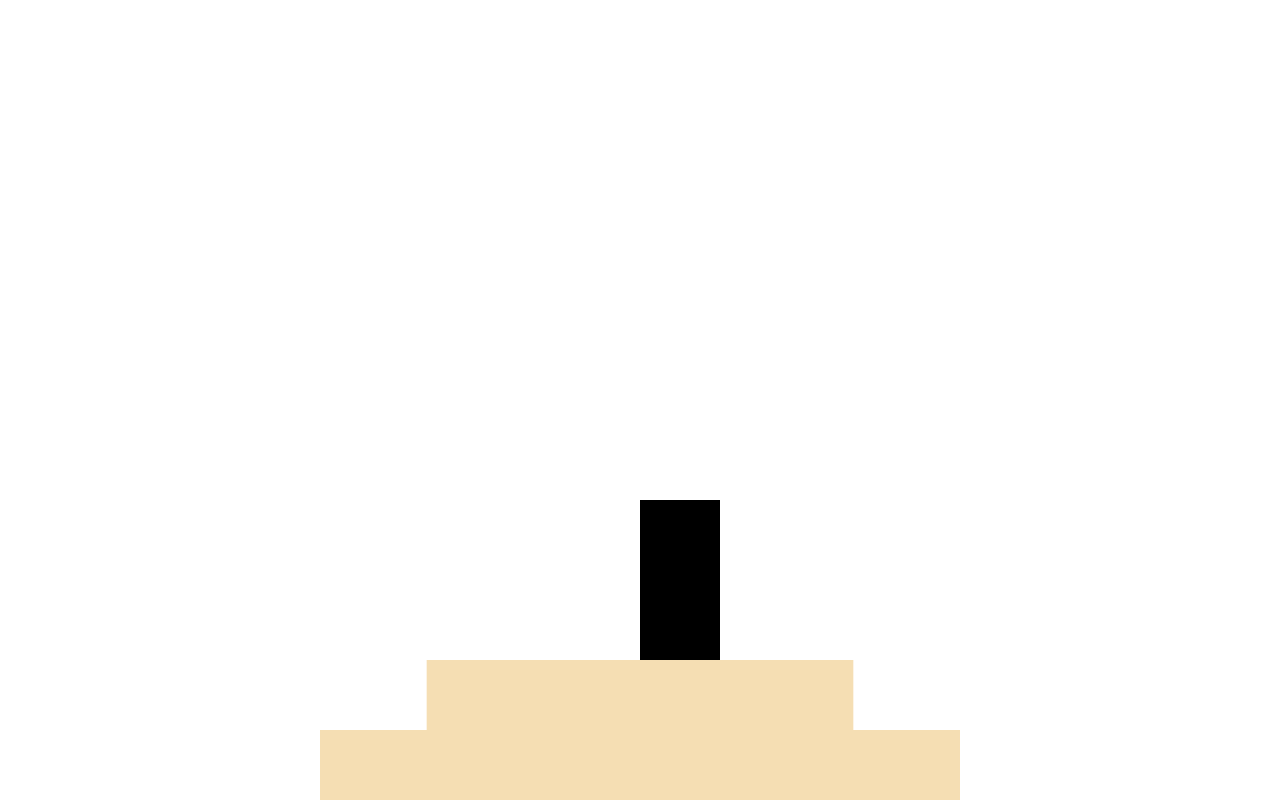
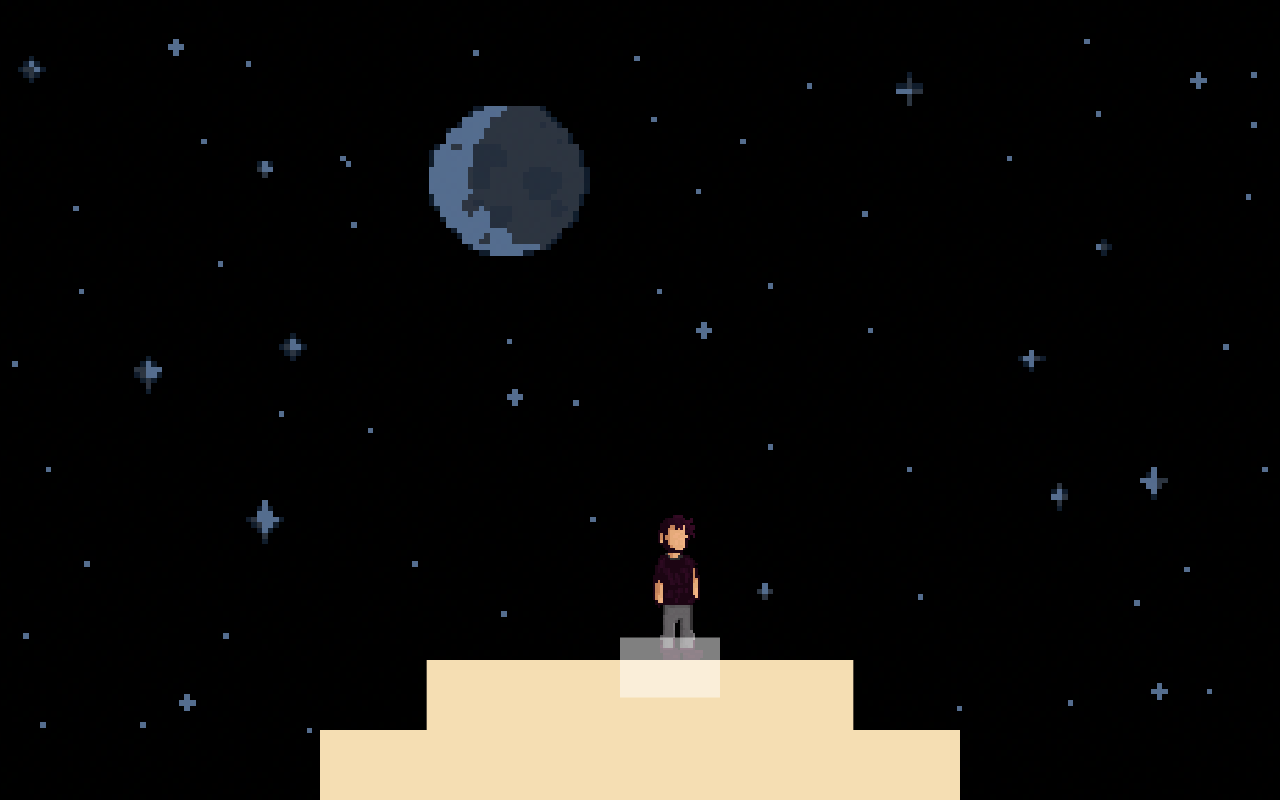
Before and after one commit to SPRsosso/The_Absent_Witness, a plain HTML site: page index.html in a window 1280 px wide. Drawn offline with Linux system fonts and the light colour scheme.

Commit message:
something

```diff
--- a/css/style.css
+++ b/css/style.css
@@ -11,3 +11,10 @@
 body {
     overflow: hidden;
 }
+
+canvas {
+    background-repeat: no-repeat;
+    background-position: center;
+    background-size: cover;
+    image-rendering: pixelated;
+}
--- a/index.html
+++ b/index.html
@@ -7,7 +7,8 @@
     <title>The Absent Witness</title>
 
     <!-- JS Files -->
-    <script defer src="./js/predefined_variables.js"></script>
+    <script defer src="./js/predefined/predefined_variables.js"></script>
+    <script defer src="./js/predefined/predefined_functions.js"></script>
     <script defer src="./js/events.js"></script>
     <script defer src="./js/classes/vertex.js"></script>
     <script defer src="./js/classes/game_object.js"></script>
--- a/js/classes/game_object.js
+++ b/js/classes/game_object.js
@@ -8,7 +8,7 @@ class GameObject {
     }
 
     render() {
+        this.draw();
         this.update();
-        this.draw();
     }
 }
--- a/js/classes/interactable_object.js
+++ b/js/classes/interactable_object.js
@@ -1,22 +1,47 @@
 class InteractableObject extends GameObject {
-    constructor(x, y, width, heigth, image, interaction) {
+    #interactionShowTimeAfterCounter;
+    #interactionShowTimeAfter;
+    #interactionRadius;
+    constructor(x, y, width, height, image, interaction) {
         super();
-        this.x = x;
-        this.y = y;
+        this.pos = new Vertex(x, y);
         this.width = width;
-        this.heigth = heigth;
+        this.height = height;
         this.image = image;
         this.interaction = interaction;
+
+        this.#interactionShowTimeAfter = 3000; // in ms
+        this.#interactionShowTimeAfterCounter = 0;
+        this.#interactionRadius = 50;
+
+        this.interactableView = {
+            width: 100,
+            height: 60,
+        }
     }
 
     update() {
+        const centerX = this.pos.x + this.width / 2;
+        const centerY = this.pos.y + this.height / 2;
+        const radius = this.#interactionRadius;
 
+        if (rectCircleColl({ pos: new Vertex(centerX, centerY ), radius }, player)) {
+            if (this.#interactionShowTimeAfterCounter >= this.#interactionShowTimeAfter) {
+                c.beginPath();
+                c.fillStyle = "rgba(255, 255, 255, 0.5)";
+                c.fillRect(centerX - this.interactableView.width / 2, centerY - this.interactableView.height / 2, this.interactableView.width, this.interactableView.height);
+            }
+
+            this.#interactionShowTimeAfterCounter += fps;
+        } else {
+            this.#interactionShowTimeAfterCounter = 0;
+        }
     }
 
     draw() {
         const img = new Image();
         img.src = "./imgs/" + this.image;
 
-        c.drawImage(img, this.x, this.y);
+        c.drawImage(img, this.pos.x, this.pos.y, this.width, this.height);
     }
 }
--- a/js/classes/player.js
+++ b/js/classes/player.js
@@ -1,12 +1,23 @@
 class Player extends GameObject {
-    static movementSpeed = 2;
+    static movementSpeed = 1.5;
 
-    constructor(x, y) {
+    #currentFrame;
+    #canAnimate;
+    #animationTime;
+    constructor(x, y, width) {
         super();
 
         this.pos = new Vertex(x, y);
-        this.width = 80;
+        this.width = width;
         this.height = 2 * this.width;
+
+        this.#animationTime = 0;
+        this.#currentFrame = 0;
+        this.#canAnimate = true;
+
+        this.direction = "right";
+        this.img = new Image();
+        this.changeAnimation("person_idle", 1000);
 
         this.v = new Vertex(0, 0);
     }
@@ -24,8 +35,6 @@ class Player extends GameObject {
             this.v.y += gravity;
         }
 
-
-
         this.walk();
 
         this.pos.x += this.v.x;
@@ -33,9 +42,28 @@ class Player extends GameObject {
     }
 
     draw() {
-        c.beginPath();
-        c.fillStyle = "black";
-        c.fillRect(this.pos.x, this.pos.y, this.width, this.height);
+        const personWidth = 32;
+        const animationFrames = Math.floor(this.img.width / personWidth);
+
+        c.drawImage(this.img, this.#currentFrame * personWidth, 0, personWidth, this.img.height, this.pos.x, this.pos.y, this.width, this.height);
+
+        if (!this.#canAnimate) return;
+
+        this.#currentFrame = ++this.#currentFrame % animationFrames;
+
+        this.#canAnimate = false;
+        setTimeout(() => {
+            this.#canAnimate = true;
+        }, this.#animationTime);
+    }
+
+    changeAnimation(src, frameTime, changeFrame = true) {
+        this.img.src = `./imgs/${src}_${this.direction}.png`;
+
+        if (changeFrame)
+            this.#currentFrame = 0;
+
+        this.#animationTime = frameTime;
     }
 
     walk() {
--- a/js/events.js
+++ b/js/events.js
@@ -1,19 +1,38 @@
 addEventListener("keydown", e => {
     if (e.keyCode === 65 || e.keyCode === 37) {
+        player.direction = "left";
+    }
+
+    if (e.keyCode === 68 || e.keyCode === 39) {
+        player.direction = "right";
+    }
+
+    if (keyPresses.length === 0 && (e.keyCode === 68 || e.keyCode === 39 || e.keyCode === 65 || e.keyCode === 37))
+        player.changeAnimation("person_walking", 200);
+
+    if (e.keyCode === 65 || e.keyCode === 37) {
         keyPresses.push(KEYS.LEFT);
+        changePlayerDirection("person_walking");
     }
 
     if (e.keyCode === 68 || e.keyCode === 39) {
         keyPresses.push(KEYS.RIGHT);
+        changePlayerDirection("person_walking");
     }
 });
 
 addEventListener("keyup", e => {
     if (e.keyCode === 65 || e.keyCode === 37) {
         keyPresses = keyPresses.filter(key => key !== KEYS.LEFT);
+        changePlayerDirection("person_walking");
     }
 
     if (e.keyCode === 68 || e.keyCode === 39) {
         keyPresses = keyPresses.filter(key => key !== KEYS.RIGHT);
+        changePlayerDirection("person_walking");
+    }
+
+    if (keyPresses.length === 0 && (e.keyCode === 68 || e.keyCode === 39 || e.keyCode === 65 || e.keyCode === 37)) {
+        player.changeAnimation("person_idle", 1000);
     }
 });
--- a/js/main.js
+++ b/js/main.js
@@ -1,19 +1,26 @@
-const player = new Player(canvas.width / 2, canvas.height / 2);
+const player = new Player(canvas.width / 2, canvas.height / 2, 80);
 const walkPaths = [
     new WalkPath(innerWidth / 2 - innerWidth / 4, innerHeight - 70, innerWidth / 2, 70),
     new WalkPath(innerWidth / 2 - innerWidth / 6, innerHeight - 70 - 70, innerWidth / 3, 70),
 ];
 
 const interactableObjects = [
-    new InteractableObject(innerWidth / 2, innerHeight - 140, 80, 40, "footprint_floor.png", () => {}),
+    new InteractableObject(innerWidth / 2, innerHeight - 140, 60, 15, "footprint_floor.png", () => {}),
 ]
 
 const gameInterval = setInterval(() => {
     canvas.clear();
+
+    const image = new Image();
+    image.src = "./imgs/building_1.png";
+    const imageSize = 700;
+
+    c.drawImage(image, 0, canvas.height - imageSize, imageSize, imageSize);
 
     player.render();
 
     walkPaths.forEach(path => path.render());
 
     interactableObjects.forEach(obj => obj.render());
+
 }, fps);
--- /dev/null
+++ b/js/predefined/predefined_functions.js
@@ -0,0 +1,31 @@
+function rectCircleColl(circle,rect){
+    var distX = Math.abs(circle.pos.x - rect.pos.x - rect.width/2);
+    var distY = Math.abs(circle.pos.y - rect.pos.y - rect.height/2);
+
+    if (distX > (rect.width/2 + circle.radius)) { return false; }
+    if (distY > (rect.height/2 + circle.radius)) { return false; }
+
+    if (distX <= (rect.width/2)) { return true; }
+    if (distY <= (rect.height/2)) { return true; }
+
+    var dx=distX-rect.width/2;
+    var dy=distY-rect.height/2;
+    return (dx*dx+dy*dy <= (circle.radius*circle.radius));
+}
+
+function changePlayerDirection(src, time = 200) {
+    player.direction = keyPresses[keyPresses.length - 1]?.toLowerCase() ?? player.direction;
+    player.changeAnimation(src, time, false);
+}
+
+canvas.clear = () => {
+    c.clearRect(0, 0, canvas.width, canvas.height);
+}
+
+function framesToMs(f) {
+    return f / frames;
+}
+
+function msToFrames(t) {
+    return t * frames;
+}
--- a/js/predefined_variables.js
+++ b/js/predefined/predefined_variables.js
@@ -3,14 +3,15 @@ const c = canvas.getContext("2d");
 
 canvas.width = innerWidth;
 canvas.height = innerHeight;
-canvas.style.backgroundColor = "white";
+canvas.style.backgroundImage = `url("./imgs/sky.png")`;
 
-canvas.clear = () => {
-    c.clearRect(0, 0, canvas.width, canvas.height);
-}
+c.mozImageSmoothingEnabled = false;
+c.webkitImageSmoothingEnabled = false;
+c.msImageSmoothingEnabled = false;
+c.imageSmoothingEnabled = false;
 
-const frames = 60;
-const fps = 1000 / 60;
+const frames = 60; // frames
+const fps = 1000 / 60; // ms
 
 const KEYS = {
     UP: "UP",
```
Also changed, not shown: js/classes/playable_area.js (added, +8 -0 lines), imgs/background_night.png (added), imgs/background_sky.png (added), imgs/building_1.png (added), imgs/niebo3.png (added), imgs/niebo5.png (added), imgs/person_idle_left.png (added), imgs/person_idle_right.png (added), imgs/person_walking_left.png (added), imgs/person_walking_right.png (added), imgs/sky.png (added).
